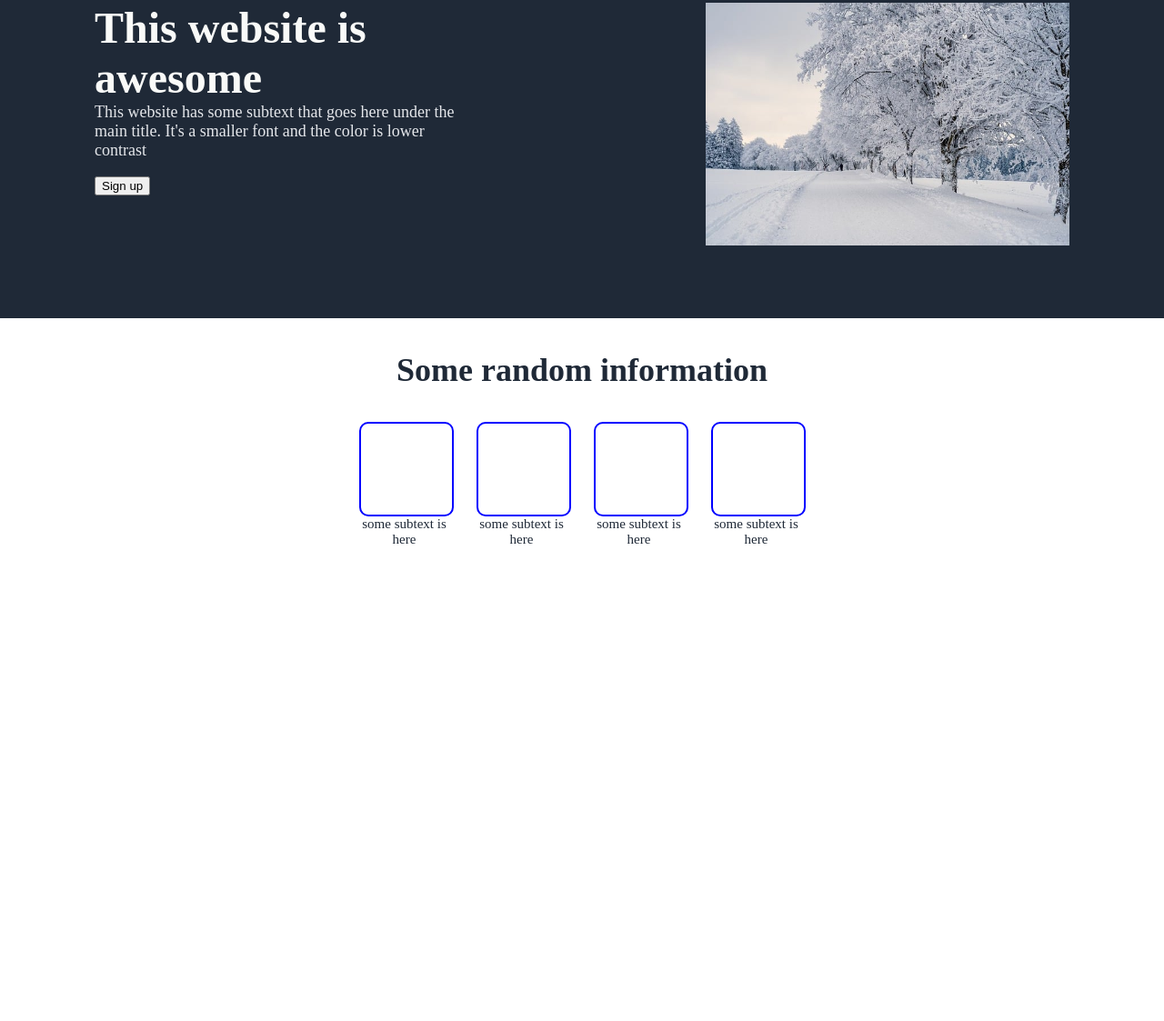
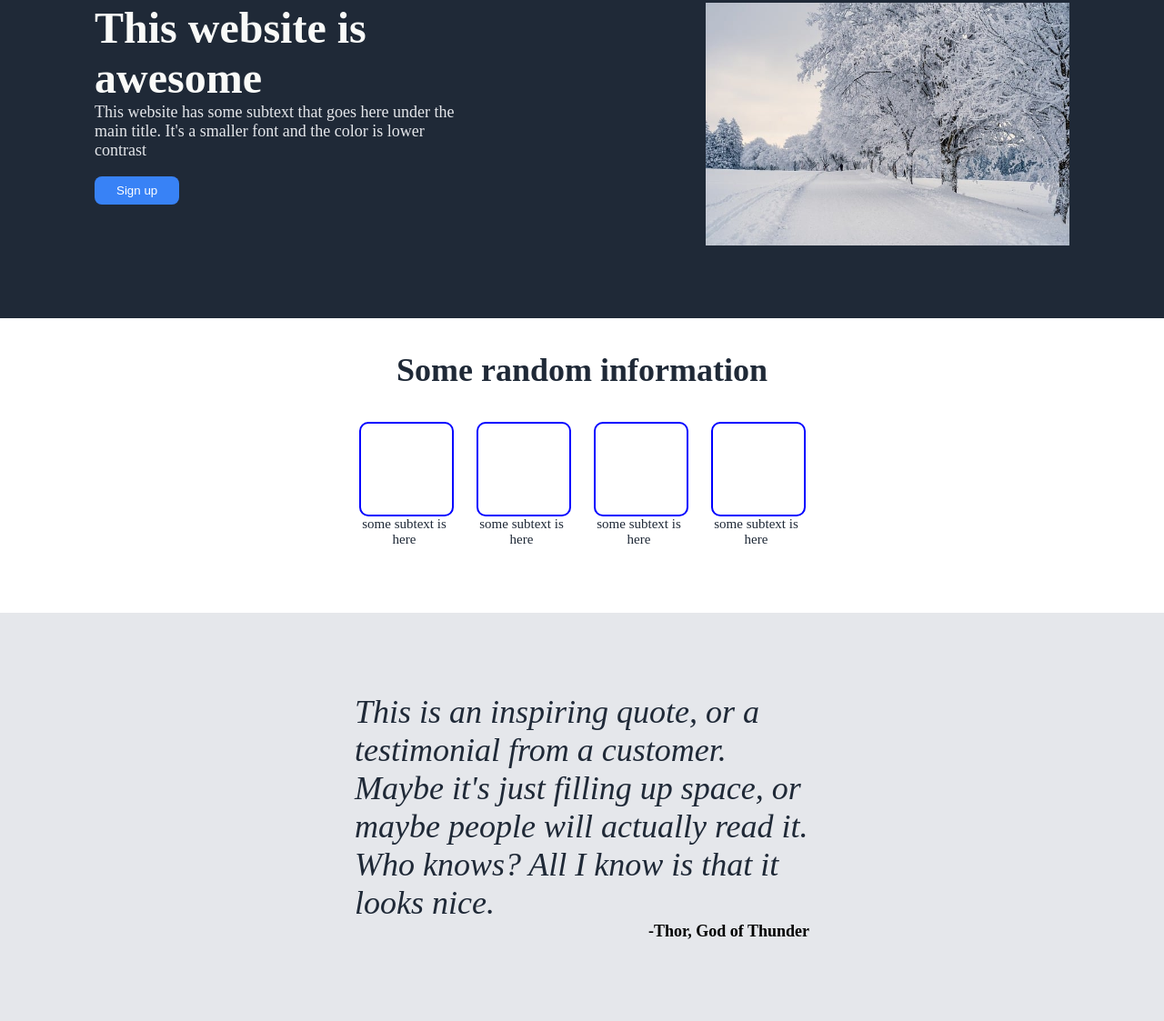
Before and after one commit to mike-344/landing-page, a plain HTML site: page index.html in a window 1280 px wide. Shown: the part 110-1233 px from the top of the page at 91% size. Before the commit the page ends 800 px from the top, so only its background shows below. Drawn offline with Linux system fonts and the light colour scheme.

Commit message:
Make quote section and add style to button

```diff
--- a/index.html
+++ b/index.html
@@ -22,7 +22,7 @@
             under the main title. It's a smaller font and the color
             is lower contrast
         </p>
-        <button>Sign up</button>
+        <button class="signup">Sign up</button>
         </div>
         <img src="./images/snow-g959608329_640.jpg" alt="Photo of snow">
         </div>
@@ -30,26 +30,36 @@
         <div class="container">
         <div class="information"> Some random information</div>
         <div class="info-container">
-            <div class="Photos-subtext">
+            <div class="photos-subtext">
                 <div class="photo"></div>
                 <div class="text">some subtext is here</div>
                </div>
 
-            <div class="Photos-subtext">
+            <div class="photos-subtext">
                 <div class="photo"></div>
                 <div class="text">some subtext is here</div>
                </div>
 
-            <div class="Photos-subtext">
+            <div class="photos-subtext">
                 <div class="photo"></div>
                 <div class="text">some subtext is here</div>
                </div>
 
-            <div class="Photos-subtext">
+            <div class="photos-subtext">
                 <div class="photo"></div>
                 <div class="text">some subtext is here</div>
                </div>
         </div>
         </div>
+
+        <div class="quote-container">
+            <div class="quote-speaker">
+            <div class="quote"><em>This is an inspiring quote, or a testimonial from a customer.
+                Maybe it's just filling up space, or maybe people will actually read it.
+                Who knows? All I know is that it looks nice.</em>
+            </div>
+            <div class="speaker">-Thor, God of Thunder</div>
+           </div>
+        </div>
     </body>
 </html>
--- a/style.css
+++ b/style.css
@@ -105,5 +105,42 @@ img {
     font-size: 36px;
     font-weight: 900;
     color: #1F2937;
+}
 
+.quote-container{
+    display: flex;
+    justify-content: center;
+    align-items: center;
+    background-color: #E5E7EB;
 }
+
+.quote-speaker{
+    width: 500px;
+    margin-top: 88px;
+    margin-bottom: 88px;
+    display: flex;
+    flex-direction: column;
+}
+
+.quote{
+    font-size: 36px;
+    color: #1F2937;
+    font-weight: lighter;
+}
+
+.speaker{
+    margin-left: auto;
+    font-weight: 700;
+    font-size: 18px;
+}
+
+.signup{
+    padding-left: 24px;
+    padding-right: 24px;
+    padding-top: 8px;
+    padding-bottom: 8px;
+    background-color: #3882F6;
+    color: white;
+    border: 0;
+    border-radius: 8px;
+}
```
